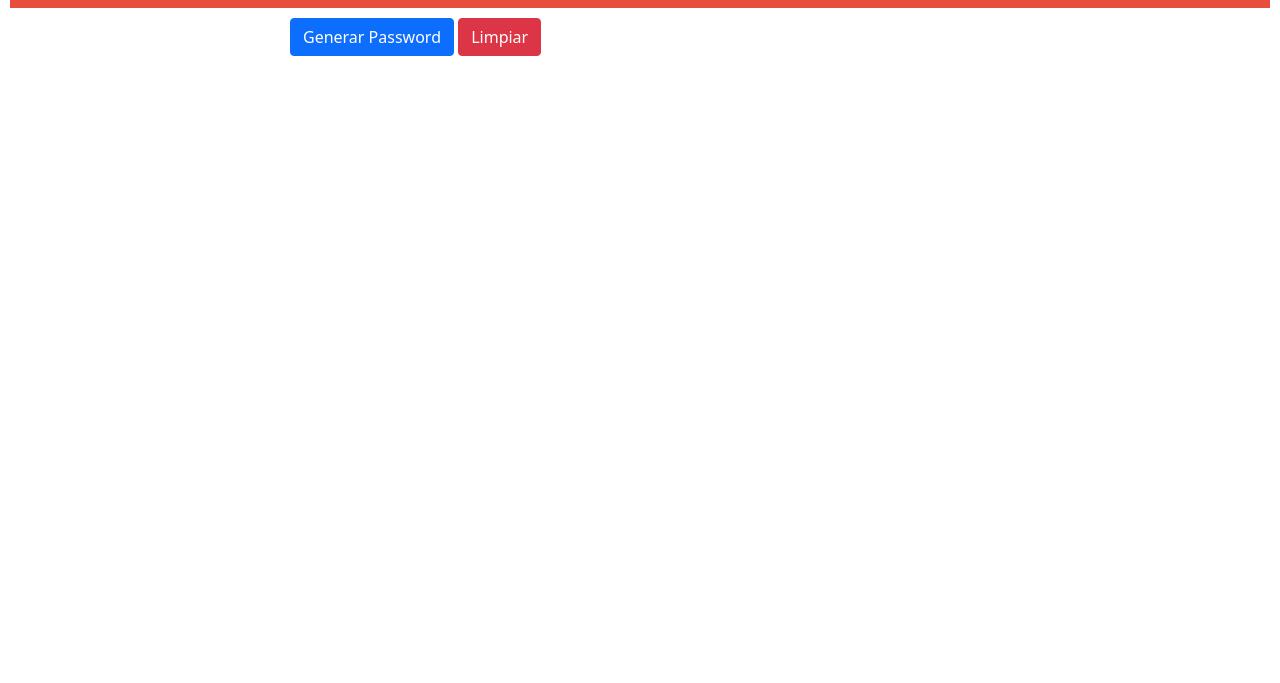
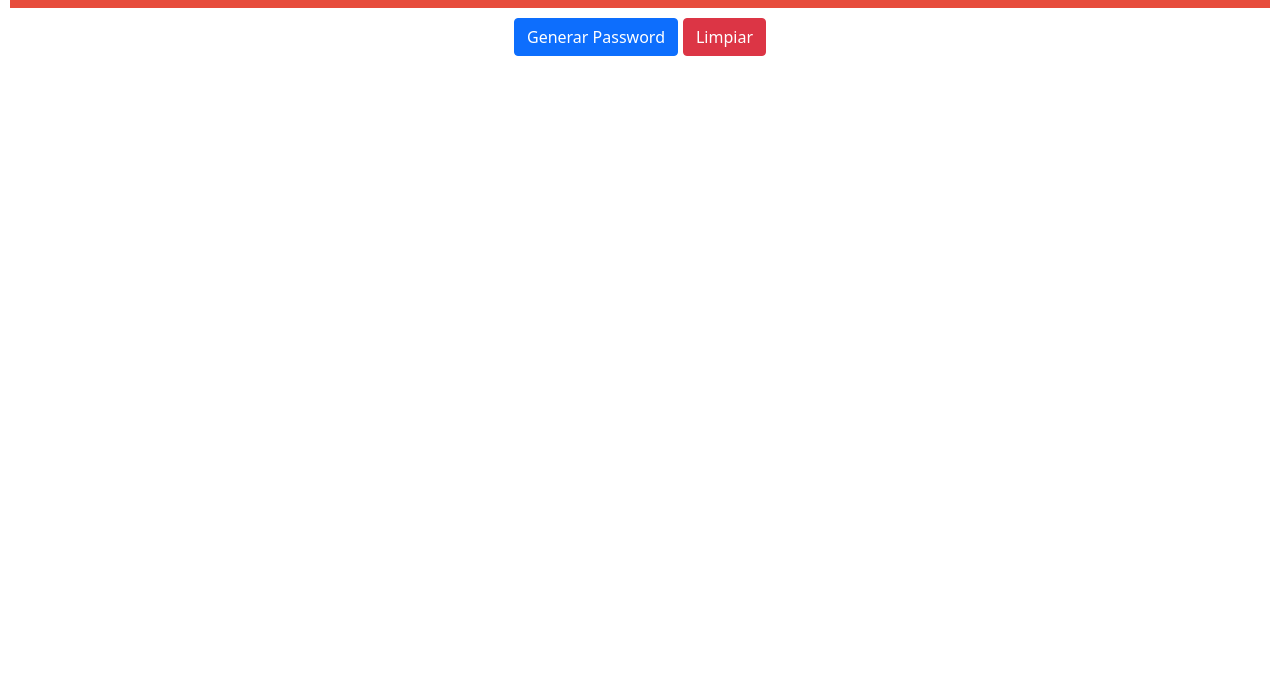
Before and after one commit to LuisLunaV/GeneradorDePasswords, a website built with webpack: page src/index.html in a window 1280 px wide. Shown: the part 117-800 px from the top of the page. Built offline with nearby package versions, Linux system fonts and the light colour scheme.

Commit message:
Se agrego flex y se centraron los botones

```diff
--- a/src/styles.css
+++ b/src/styles.css
@@ -7,5 +7,7 @@ html, body{
 }
 
 .container-btn{
- padding: 0px 290px;
+ display: flex;
+ justify-content: center;
+ gap: 5px;
 }
```
